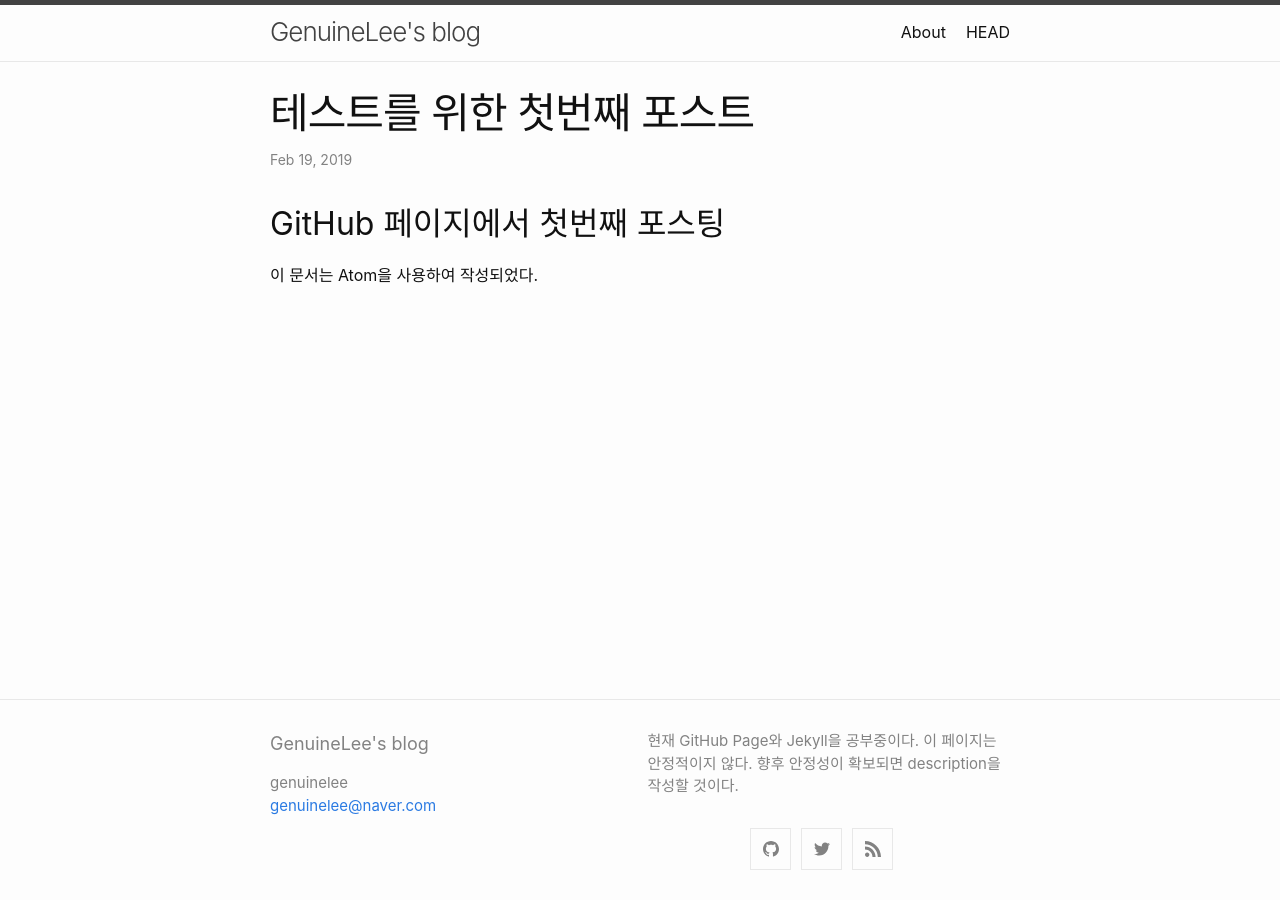
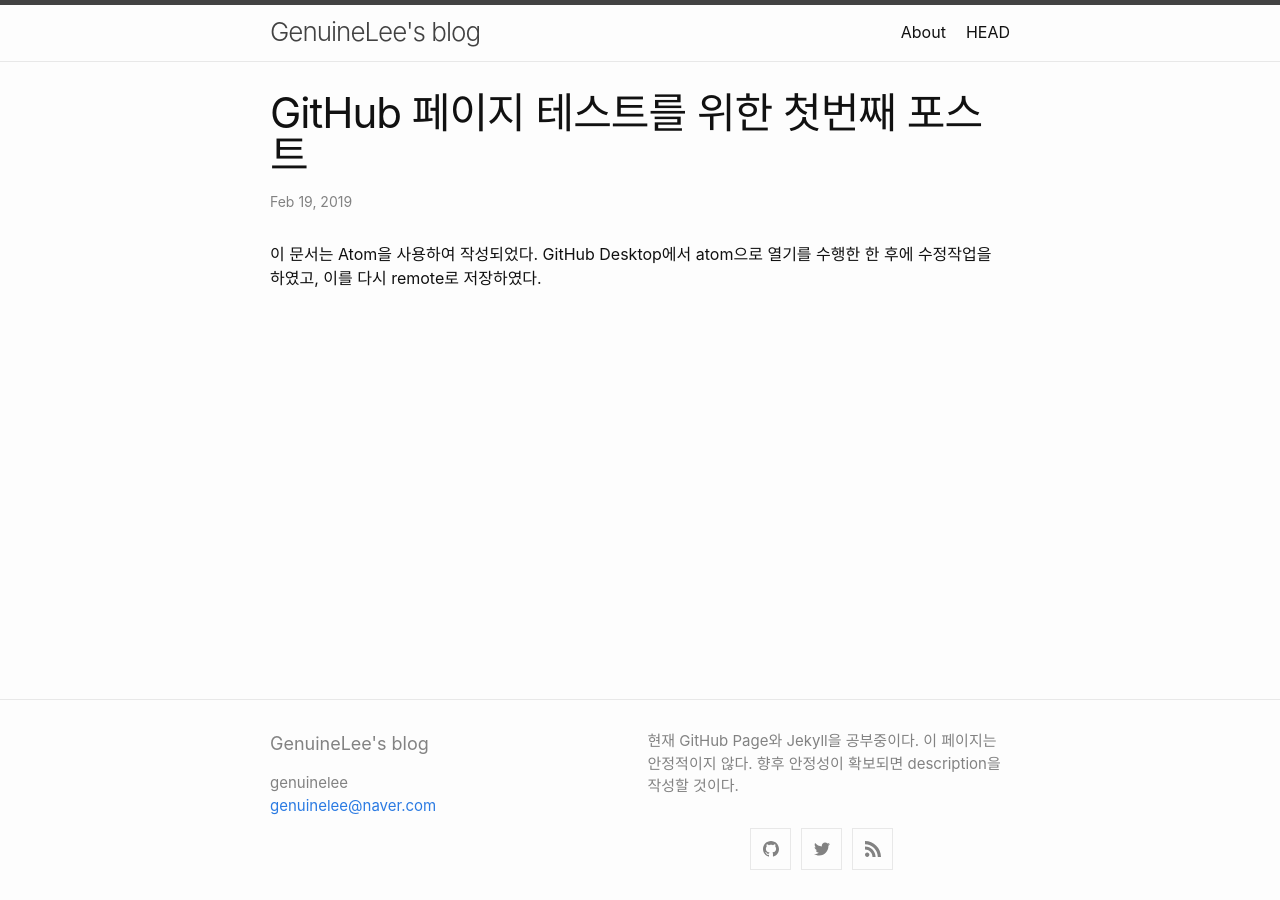
Before and after one commit to leegenuine/leegenuine.github.io, a Jekyll site: the page built from _posts/2019-02-19-post.md, in a window 1280 px wide. Built offline with Jekyll 4.4.1, drawn with Linux system fonts in a browser that asks for light colours.

Commit message:
첫번째 포스트에 대한 재수정

```diff
--- a/_posts/2019-02-19-post.md
+++ b/_posts/2019-02-19-post.md
@@ -1,9 +1,8 @@
 ---
 layout: post
-title: "테스트를 위한 첫번째 포스트"
+title: "GitHub 페이지 테스트를 위한 첫번째 포스트"
 categories: test
 ---
 
-## GitHub 페이지에서 첫번째 포스팅
-
 이 문서는 Atom을 사용하여 작성되었다.
+GitHub Desktop에서 atom으로 열기를 수행한 한 후에 수정작업을 하였고, 이를 다시 remote로 저장하였다.
```
